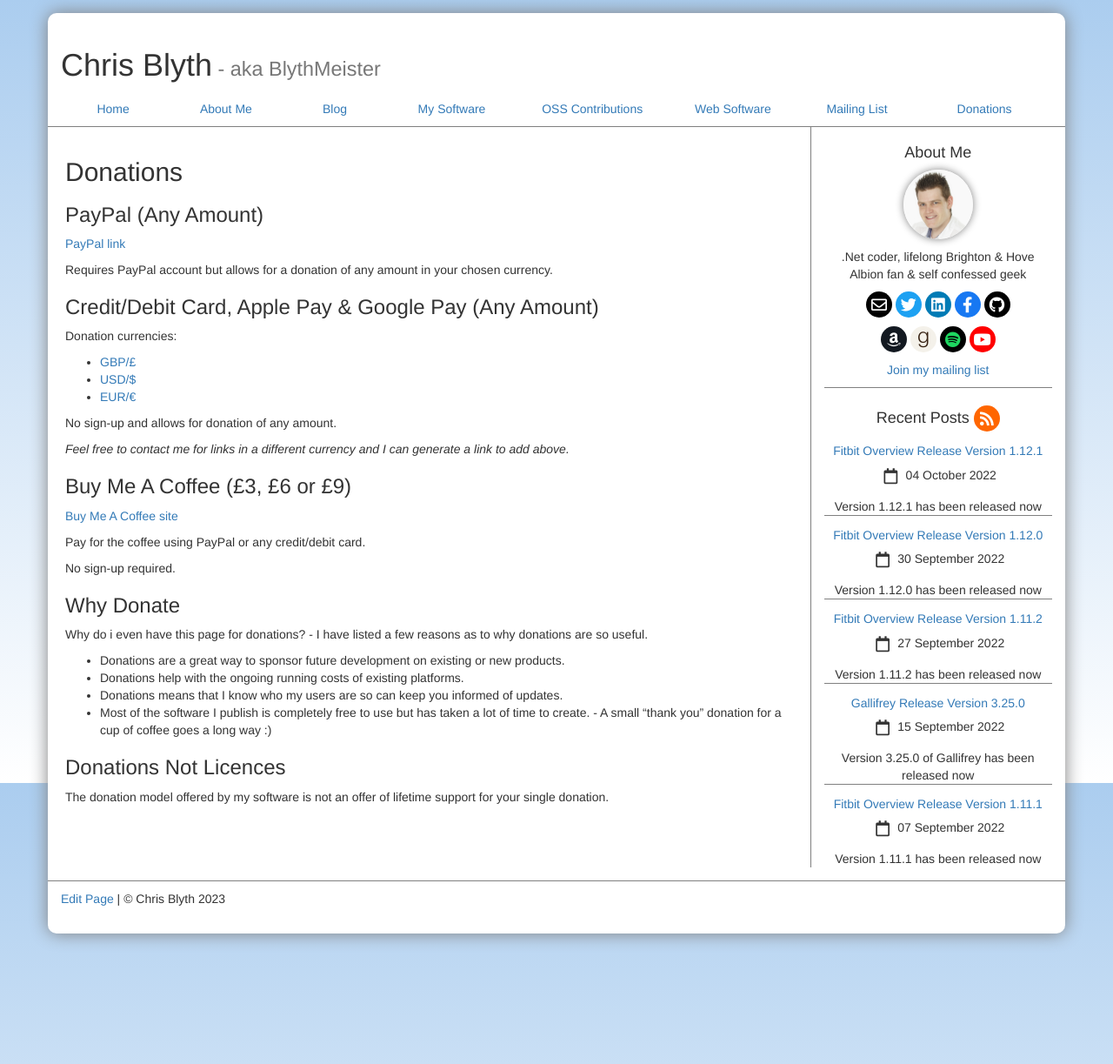
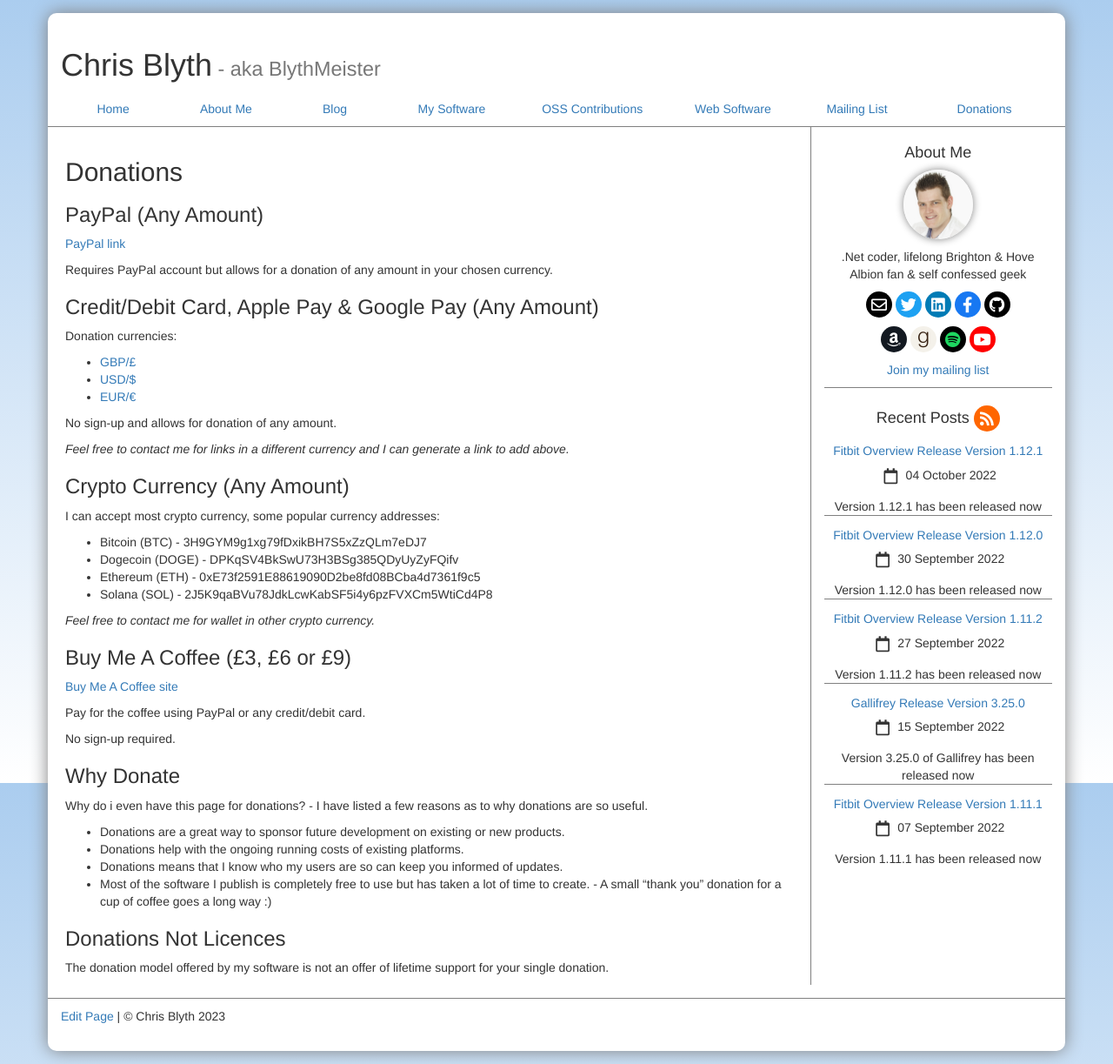
Before and after one commit to BlythMeister/blyth.me.uk, a Jekyll site: the page built from donations/index.md, in a window 1280 px wide. Shown: the whole page at 87% size. Built offline with Jekyll 4.4.1, drawn with Linux system fonts in a browser that asks for light colours; nearby versions of some CDN libraries; before the commit the page ends 1088 px from its top, so only the background shows below that.

Commit message:
Add crypto currency

```diff
--- a/donations/index.md
+++ b/donations/index.md
@@ -23,6 +23,17 @@
 
 _Feel free to contact me for links in a different currency and I can generate a link to add above._
 
+### Crypto Currency (Any Amount)
+
+I can accept most crypto currency, some popular currency addresses:
+
+* Bitcoin (BTC) - 3H9GYM9g1xg79fDxikBH7S5xZzQLm7eDJ7
+* Dogecoin (DOGE) - DPKqSV4BkSwU73H3BSg385QDyUyZyFQifv
+* Ethereum (ETH) - 0xE73f2591E88619090D2be8fd08BCba4d7361f9c5
+* Solana (SOL) - 2J5K9qaBVu78JdkLcwKabSF5i4y6pzFVXCm5WtiCd4P8
+
+_Feel free to contact me for wallet in other crypto currency._
+
 ### Buy Me A Coffee (£3, £6 or £9)
 
 [Buy Me A Coffee site](https://www.buymeacoffee.com/blythmeister)
```
